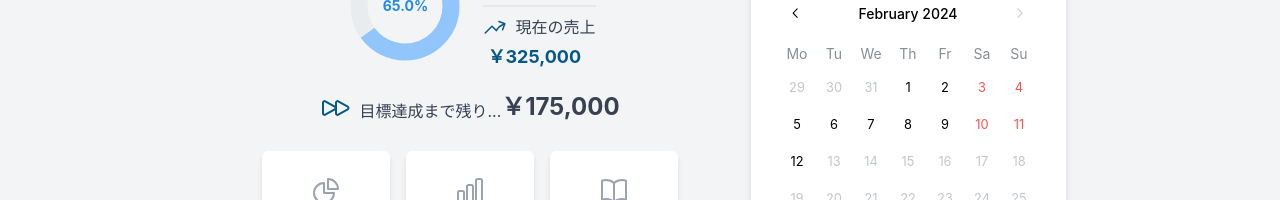
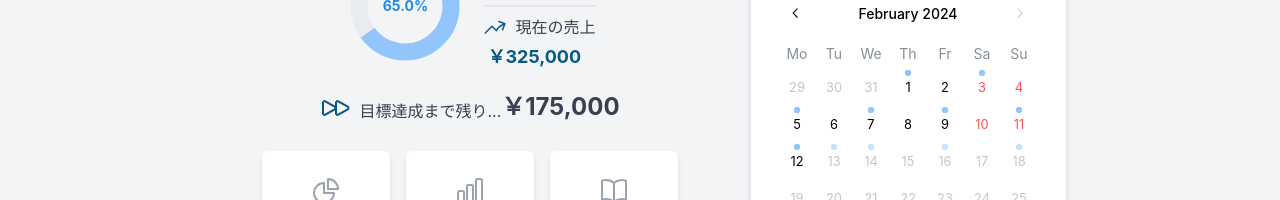
Before and after one commit to eriplume/sales_buddy, a Next.js app: page /sample/dashboard in a window 1280 px wide. Shown: the part 374-574 px from the top of the page. Built offline with nearby package versions, Linux system fonts and the light colour scheme; no server answers.

Commit message:
:zap: Update: デモデータ差し替え

```diff
--- a/const/demoData.ts
+++ b/const/demoData.ts
@@ -215,6 +215,94 @@ export const salesRecordsDemo = [
         "set_rate": 1,
         "average_spend": 5000,
         "date": "2024-01-13"
+    },
+    {
+        "total_amount": 10000,
+        "total_number": 1,
+        "count": 1,
+        "set_rate": 1,
+        "average_spend": 10000,
+        "date": "2024-02-01"
+    },
+    {
+        "total_amount": 91000,
+        "total_number": 5,
+        "count": 4,
+        "set_rate": 1.25,
+        "average_spend": 18200,
+        "date": "2024-02-03"
+    },
+    {
+        "total_amount": 50000,
+        "total_number": 1,
+        "count": 1,
+        "set_rate": 1,
+        "average_spend": 50000,
+        "date": "2024-02-05"
+    },
+    {
+        "total_amount": 35000,
+        "total_number": 4,
+        "count": 2,
+        "set_rate": 2,
+        "average_spend": 8750,
+        "date": "2024-02-07"
+    },
+    {
+        "total_amount": 45000,
+        "total_number": 3,
+        "count": 3,
+        "set_rate": 1,
+        "average_spend": 15000,
+        "date": "2024-02-09"
+    },
+    {
+        "total_amount": 70000,
+        "total_number": 4,
+        "count": 2,
+        "set_rate": 2,
+        "average_spend": 17500,
+        "date": "2024-02-11"
+    },
+    {
+        "total_amount": 10000,
+        "total_number": 1,
+        "count": 1,
+        "set_rate": 1,
+        "average_spend": 10000,
+        "date": "2024-02-12"
+    },
+    {
+        "total_amount": 20000,
+        "total_number": 1,
+        "count": 1,
+        "set_rate": 1,
+        "average_spend": 20000,
+        "date": "2024-02-13"
+    },
+    {
+        "total_amount": 73000,
+        "total_number": 2,
+        "count": 2,
+        "set_rate": 1,
+        "average_spend": 36500,
+        "date": "2024-02-14"
+    },
+    {
+        "total_amount": 135000,
+        "total_number": 10,
+        "count": 5,
+        "set_rate": 2,
+        "average_spend": 13500,
+        "date": "2024-02-16"
+    },
+    {
+        "total_amount": 140000,
+        "total_number": 10,
+        "count": 5,
+        "set_rate": 2,
+        "average_spend": 14000,
+        "date": "2024-02-18"
     }
 ]
 
@@ -314,6 +402,102 @@ export const jobsRecordsDemo = [
     {
         "job": "ストック整理",
         "date": "2023-12-04"
+    },
+    {
+        "job": "ストック整理",
+        "date": "2024-01-13"
+    },
+    {
+        "job": "スタイリング撮影",
+        "date": "2024-01-13"
+    },
+    {
+        "job": "店内レイアウト",
+        "date": "2024-01-10"
+    },
+    {
+        "job": "館研修",
+        "date": "2024-01-17"
+    },
+    {
+        "job": "ストック整理",
+        "date": "2024-01-06"
+    },
+    {
+        "job": "スタイリング撮影",
+        "date": "2024-01-09"
+    },
+    {
+        "job": "本社MT",
+        "date": "2024-01-09"
+    },
+    {
+        "job": "ストック整理",
+        "date": "2024-01-01"
+    },
+    {
+        "job": "スタイリング撮影",
+        "date": "2024-01-04"
+    },
+    {
+        "job": "ストック整理",
+        "date": "2024-02-01"
+    },
+    {
+        "job": "スタイリング撮影",
+        "date": "2024-02-01"
+    },
+    {
+        "job": "商品説明会",
+        "date": "2024-02-02"
+    },
+    {
+        "job": "ストック整理",
+        "date": "2024-02-08"
+    },
+    {
+        "job": "商品説明会",
+        "date": "2024-02-08"
+    },
+    {
+        "job": "ストック整理",
+        "date": "2024-02-09"
+    },
+    {
+        "job": "ストック整理",
+        "date": "2024-02-13"
+    },
+    {
+        "job": "商品説明会",
+        "date": "2024-02-13"
+    },
+    {
+        "job": "ウィンドウレイアウト",
+        "date": "2024-02-15"
+    },
+    {
+        "job": "店内レイアウト",
+        "date": "2024-02-15"
+    },
+    {
+        "job": "ストック整理",
+        "date": "2024-02-17"
+    },
+    {
+        "job": "スタイリング撮影",
+        "date": "2024-02-07"
+    },
+    {
+        "job": "MT",
+        "date": "2024-02-07"
+    },
+    {
+        "job": "スタイリング撮影",
+        "date": "2024-02-14"
+    },
+    {
+        "job": "本社MT",
+        "date": "2024-02-05"
     }
 ]
 
@@ -360,28 +544,28 @@ export const registeredTargetRangesDemo =  weeklyTargetsDemo.map(target => ({
 export const weeklyReportsDemo = [
     {
         "content": "サンプル",
-        "start_date": "2023-12-18",
-        "end_date": "2023-12-24"
-    },
-    {
-        "content": "サンプル",
-        "start_date": "2023-12-25",
-        "end_date": "2023-12-31"
-    },
-    {
-        "content": "今週はアウターのプラス提案を意識して接客を行なった。ニットを中心にトップスをお求めの方、またはノーニーズの回遊客が多かったが、試着の際には必ずコーディネートとして一緒に提案した。また店頭での接客の際にもアウターとの組み合わせで見せるようにしたところ試着回数も増えた。3〜40代ぐらいの比較的ファッション好きなお客様は特に提案からアウターを気に入ってもらえることが多く実売に繋げられた。事前にメリットピックしセールストークを用意していたことから会話の中でスムーズに提案ができたのもよかった。\n",
         "start_date": "2024-01-01",
         "end_date": "2024-01-07"
     },
     {
-        "content": "今週は会員優待のご連絡DMをしていた顧客様が多く来店され、店舗予算にも貢献することができたと思う。既存のVIP会員様はランクをキープしていただけており、PREMIREの方１名を今週でランクアップさせることができた。顧客様売上は店舗でトップなので引き続き伸ばしていきたい。またライト層で顔を覚えてくださっていそうな方も何名か見られたので次回積極的に話し込みに行きたいと思う。オンラインで気になる商品を見てのご来店も目立ったので、そちらもチェックしておき接客に生かせるようにしたいと思った。",
+        "content": "サンプル",
         "start_date": "2024-01-08",
         "end_date": "2024-01-14"
     },
     {
+        "content": "今週はアウターのプラス提案を意識して接客を行なった。ニットを中心にトップスをお求めの方、またはノーニーズの回遊客が多かったが、試着の際には必ずコーディネートとして一緒に提案した。また店頭での接客の際にもアウターとの組み合わせで見せるようにしたところ試着回数も増えた。3〜40代ぐらいの比較的ファッション好きなお客様は特に提案からアウターを気に入ってもらえることが多く実売に繋げられた。事前にメリットピックしセールストークを用意していたことから会話の中でスムーズに提案ができたのもよかった。\n",
+        "start_date": "2024-02-05",
+        "end_date": "2024-02-11"
+    },
+    {
+        "content": "今週は会員優待のご連絡DMをしていた顧客様が多く来店され、店舗予算にも貢献することができたと思う。既存のVIP会員様はランクをキープしていただけており、PREMIREの方１名を今週でランクアップさせることができた。顧客様売上は店舗でトップなので引き続き伸ばしていきたい。またライト層で顔を覚えてくださっていそうな方も何名か見られたので次回積極的に話し込みに行きたいと思う。オンラインで気になる商品を見てのご来店も目立ったので、そちらもチェックしておき接客に生かせるようにしたいと思った。",
+        "start_date": "2024-02-12",
+        "end_date": "2024-02-18"
+    },
+    {
         "content": "アウターの接客を積極的に行い客単価アップに注力した。しかしバタバタと忙しい日が多く、じっくり提案をするのが難しく逃してしまうことが多かったと感じる。素材のこだわり、機能性などのメリット頭に入れていたことで迷わずアピールはできていたものの、袖を通さなくとも惹きつけられるような魅せ方や会話がより必要だと思った。また可愛さが伝わっても気温が高いことがストッパーになる方がやはり多いので、そこもコーディネートや言い回しの工夫で買上に繋げられるような力が必要だと感じた。",
-        "start_date": "2024-01-15",
-        "end_date": "2024-01-21"
+        "start_date": "2024-02-19",
+        "end_date": "2024-02-25"
     }
 ]
 
@@ -396,7 +580,7 @@ export const monthlyReportsDemo = [
     {
         "id": -100,
         "content": "今月は、会員優待のDM連絡を通じた来店者数の増加と、既存VIP会員のランクキープ・1名のランクアップを達成しました。これにより顧客様売上が店舗全体でトップとなり、店舗予算への貢献が実現しました。また、オンライン上での商品閲覧についても顧客の来店要因として重要であることが伺えました。 \n\nライト層のビジターやファッション好きな30〜40代のお客様に対して、店内でのアウターの提案を意識的に行いました。特に、アウターとの組み合わせを店頭で強調し試着を促進、また商品のメリットをスムーズに伝えることで成約率を高めることができました。\n\n一方で時間の制約等から商品への説得力が不足しており、さらに商品の魅力を伝達するアピール力が必要と感じるとともに、気温の影響を受けずに商品を買い上げてもらえる工夫も求められる月でした。",
-        "month": "2024-01"
+        "month": "2024-02"
     }
 ];
 
```
